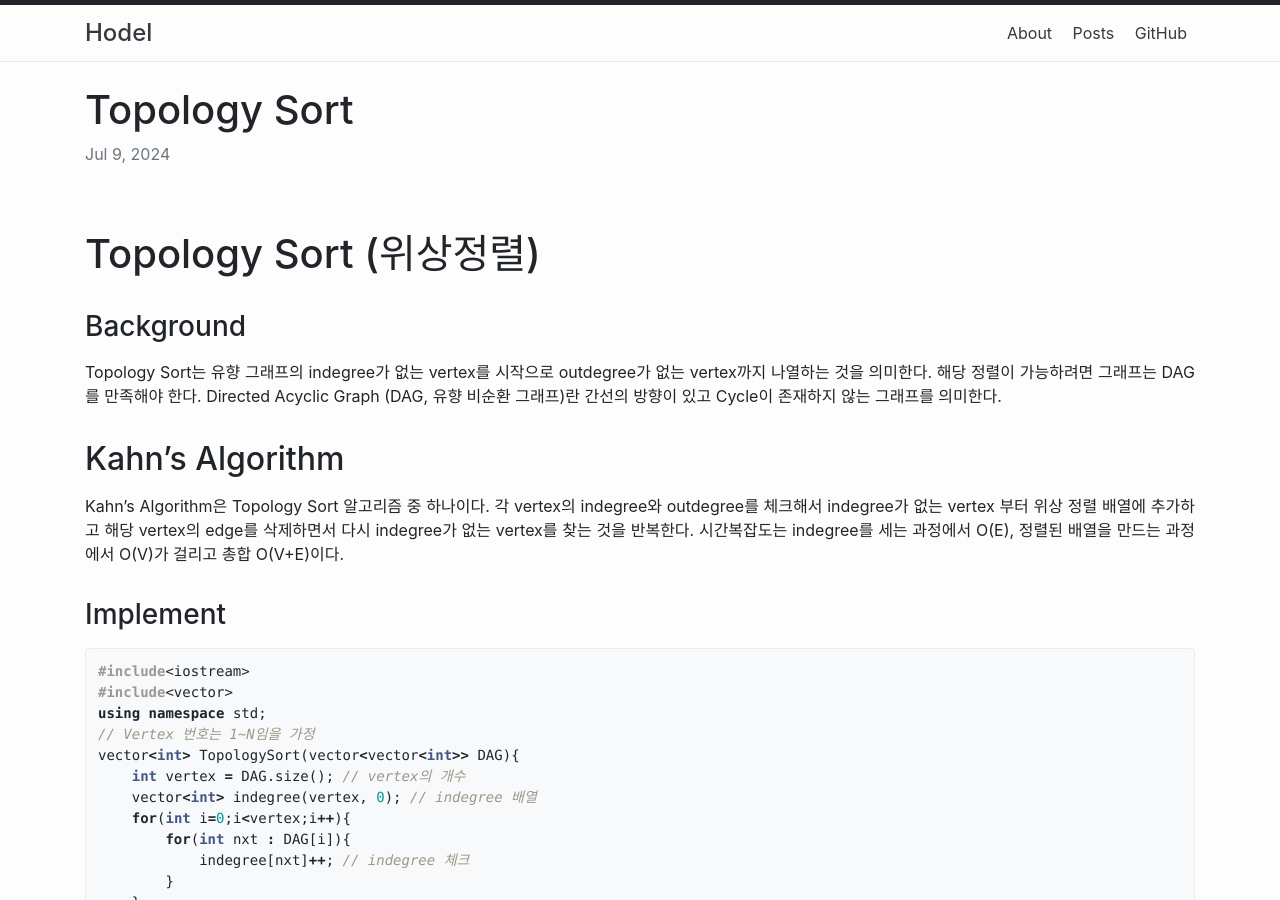
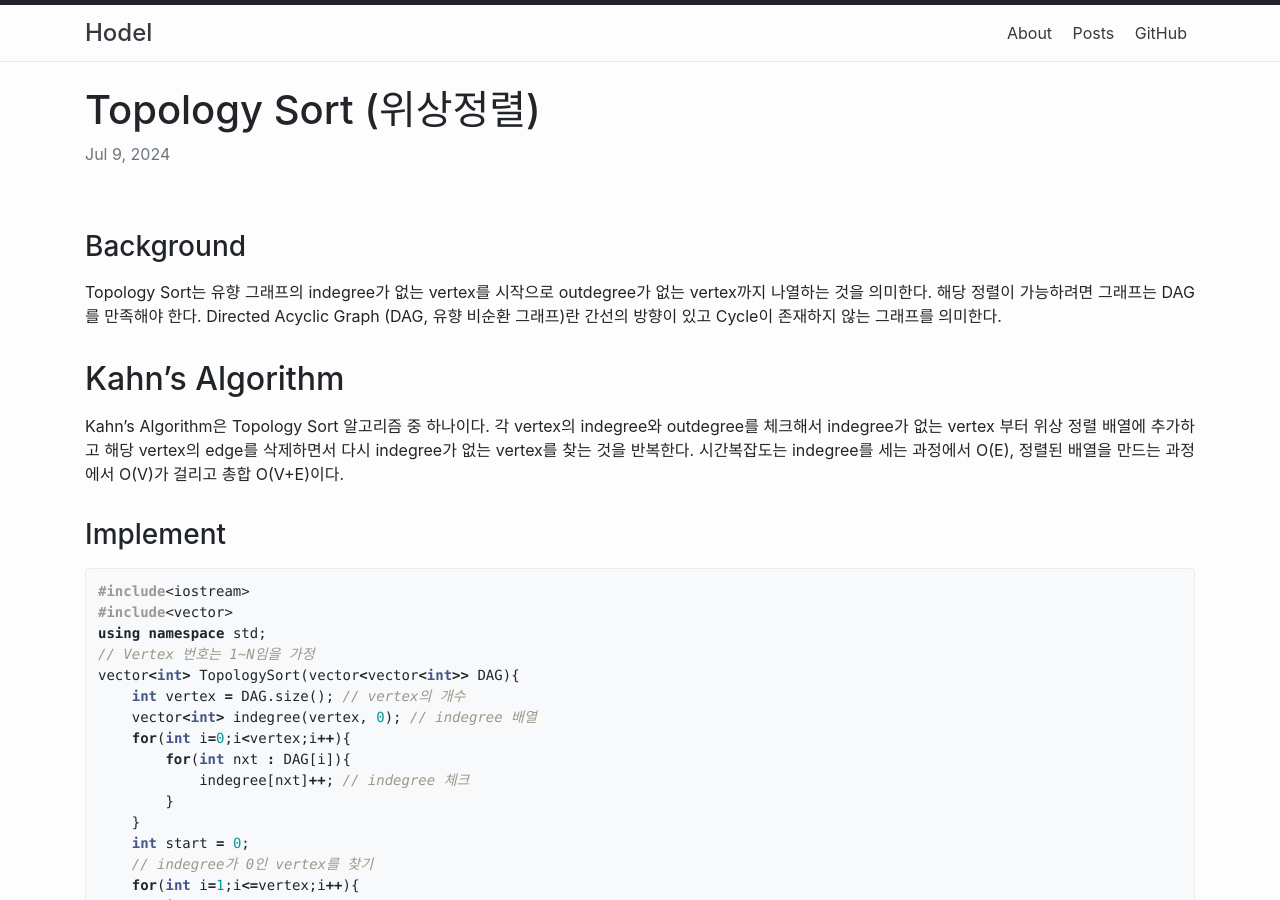
Before and after one commit to HodelKR/hodelKR.github.io, a Jekyll site: the page built from _posts/2024-07-09-topology-sort.md, in a window 1280 px wide and 900 px high. Built offline with Jekyll 4.4.1, drawn with Linux system fonts in a browser that asks for light colours; our own code applies the rules of GitHub Pages for plain Markdown files; part of the change alters nothing that is shown.

Commit message:
post - topology sort

```diff
--- a/_posts/2024-07-09-topology-sort.md
+++ b/_posts/2024-07-09-topology-sort.md
@@ -1,4 +1,8 @@
-# Topology Sort (위상정렬)
+---
+layout: post
+title: "Topology Sort (위상정렬)"
+categories: Graph
+---
 
 ###  Background
 Topology Sort는 유향 그래프의 indegree가 없는 vertex를 시작으로 outdegree가 없는 vertex까지 나열하는 것을 의미한다. 해당 정렬이 가능하려면 그래프는 DAG를 만족해야 한다.
```
